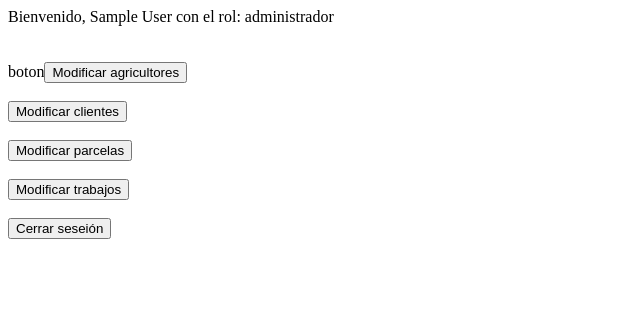
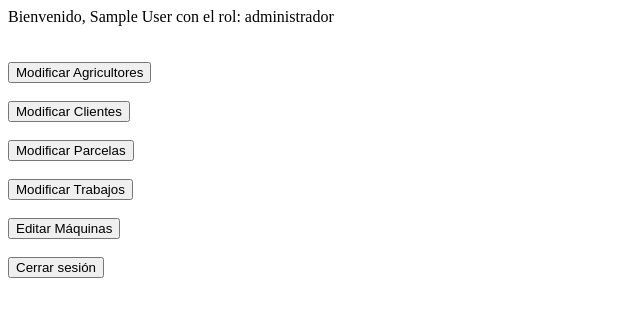
Before and after one commit to SherezadeLc/AgriculturaPHP, a PHP site: page /menu.php in a window 1280 px wide. Shown: the top 317 px of the page, without its empty margins (0-640 px from the left). Run offline with PHP 8.4, Linux system fonts and the light colour scheme; the visitor is signed in with stand-in values (Sample User, id 1).

Commit message:
maquinaria

```diff
--- a/menu.php
+++ b/menu.php
@@ -19,21 +19,22 @@ session_start();
                 ?>
                 <br><br>
                 <form action="editar_agricultores.php" method="POST">
-
-                    boton<input type="submit" name="añadir" value="Modificar agricultores"><br>
+                    <input type="submit" name="añadir" value="Modificar Agricultores"><br>
                 </form><br>
 
                 <form action="editar_clientes.php" method="POST">
-                    <input type="submit" name="editar" value="Modificar clientes"><br>
+                    <input type="submit" name="editar" value="Modificar Clientes"><br>
                 </form><br>
 
                 <form action="editar_parcela.php" method="POST">
-                    <input type="submit" name="editar" value="Modificar parcelas"><br>
+                    <input type="submit" name="editar" value="Modificar Parcelas"><br>
                 </form><br>
                 <form action="editar_trabajos.php" method="POST">
-                    <input type="submit" name="editar" value="Modificar trabajos"><br>
+                    <input type="submit" name="editar" value="Modificar Trabajos"><br>
                 </form><br>
-
+                <form action="editar_maquinas.php" method="POST">
+                    <input type="submit" name="editar" value="Editar Máquinas"><br>
+                </form><br>
                 <?php
             } elseif ($_SESSION['tipo'] === 'agricultor') {
                 ?>
@@ -58,7 +59,7 @@ session_start();
             // Botón de logout
             ?>
             <form action="logout.php" method="POST">
-                <input type="submit" name="logout" value="Cerrar seseión"><br>
+                <input type="submit" name="logout" value="Cerrar sesión"><br>
             </form>
         <?php
         } else {
```
Also changed, not shown: editar_agricultores.php (+6 -3 lines), editar_maquinas.php (added, +17 -0 lines).
